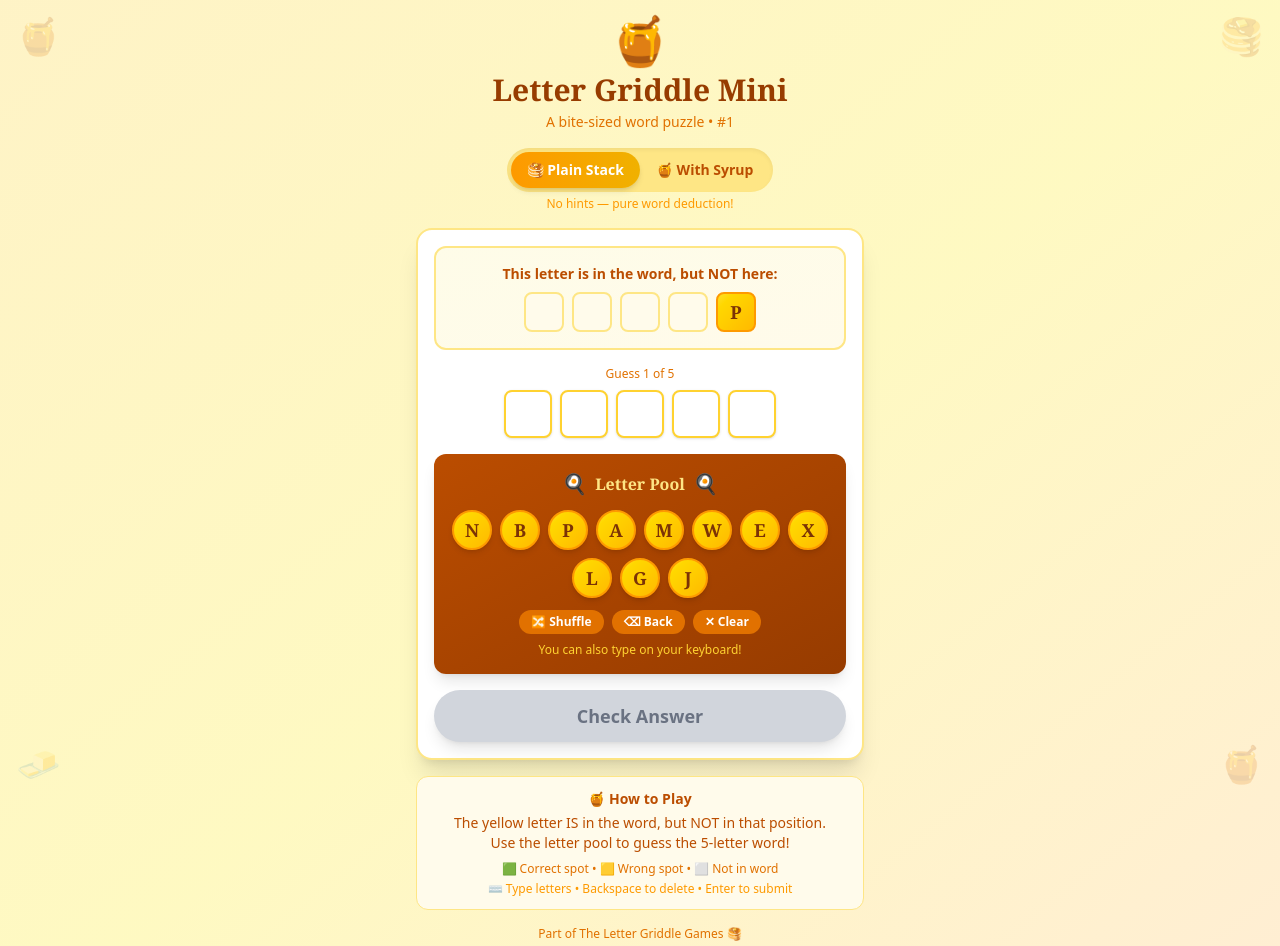
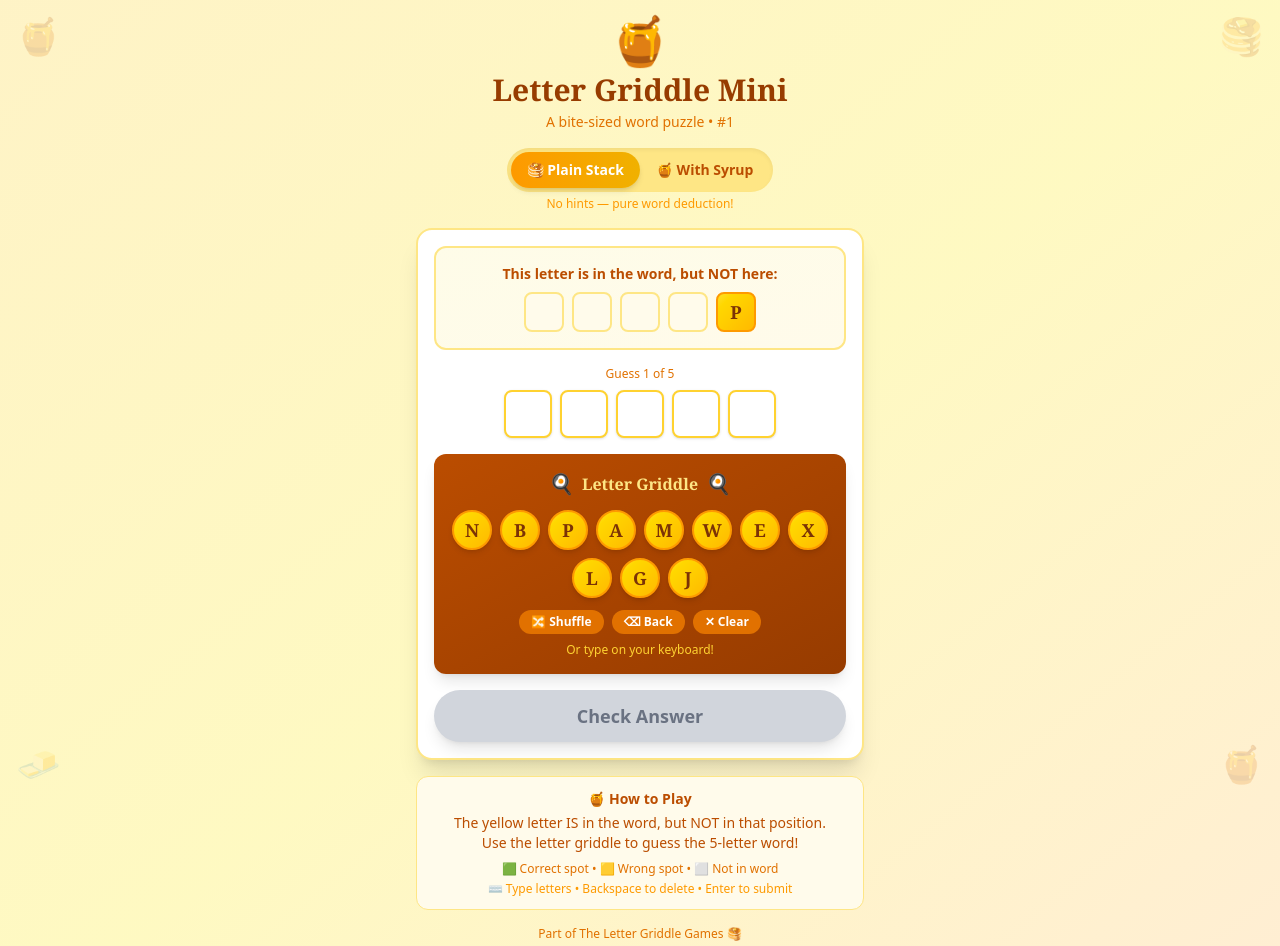
Before and after one commit to lauriegriddle/griddle-game, a Next.js app: page /app/mini in a window 1280 px wide. Shown: the top 946 px of the page. Built offline with nearby package versions, Linux system fonts and the light colour scheme.

Commit message:
Update Mini text - Letter Griddle and simplified instructions

```diff
--- a/app/app/mini/page.js
+++ b/app/app/mini/page.js
@@ -461,7 +461,7 @@ Play at lettergriddle.com/mini`;
               <div className="flex items-center justify-center gap-2 mb-3">
                 <span className="text-xl">🍳</span>
                 <h3 className="text-amber-200 font-bold" style={{ fontFamily: 'Georgia, serif' }}>
-                  Letter Pool
+                  Letter Griddle
                 </h3>
                 <span className="text-xl">🍳</span>
               </div>
@@ -498,7 +498,7 @@ Play at lettergriddle.com/mini`;
                 </button>
               </div>
               <p className="text-amber-300 text-xs text-center mt-2">
-                You can also type on your keyboard!
+                Or type on your keyboard!
               </p>
             </div>
           )}
@@ -541,7 +541,7 @@ Play at lettergriddle.com/mini`;
         <div className="mt-4 text-center text-amber-700 text-sm bg-amber-50 rounded-xl p-3 border border-amber-200">
           <p className="font-semibold mb-1">🍯 How to Play</p>
           <p>The yellow letter IS in the word, but NOT in that position.</p>
-          <p>Use the letter pool to guess the 5-letter word!</p>
+          <p>Use the letter griddle to guess the 5-letter word!</p>
           <p className="mt-2 text-xs text-amber-600">
             🟩 Correct spot • 🟨 Wrong spot • ⬜ Not in word
           </p>
```
